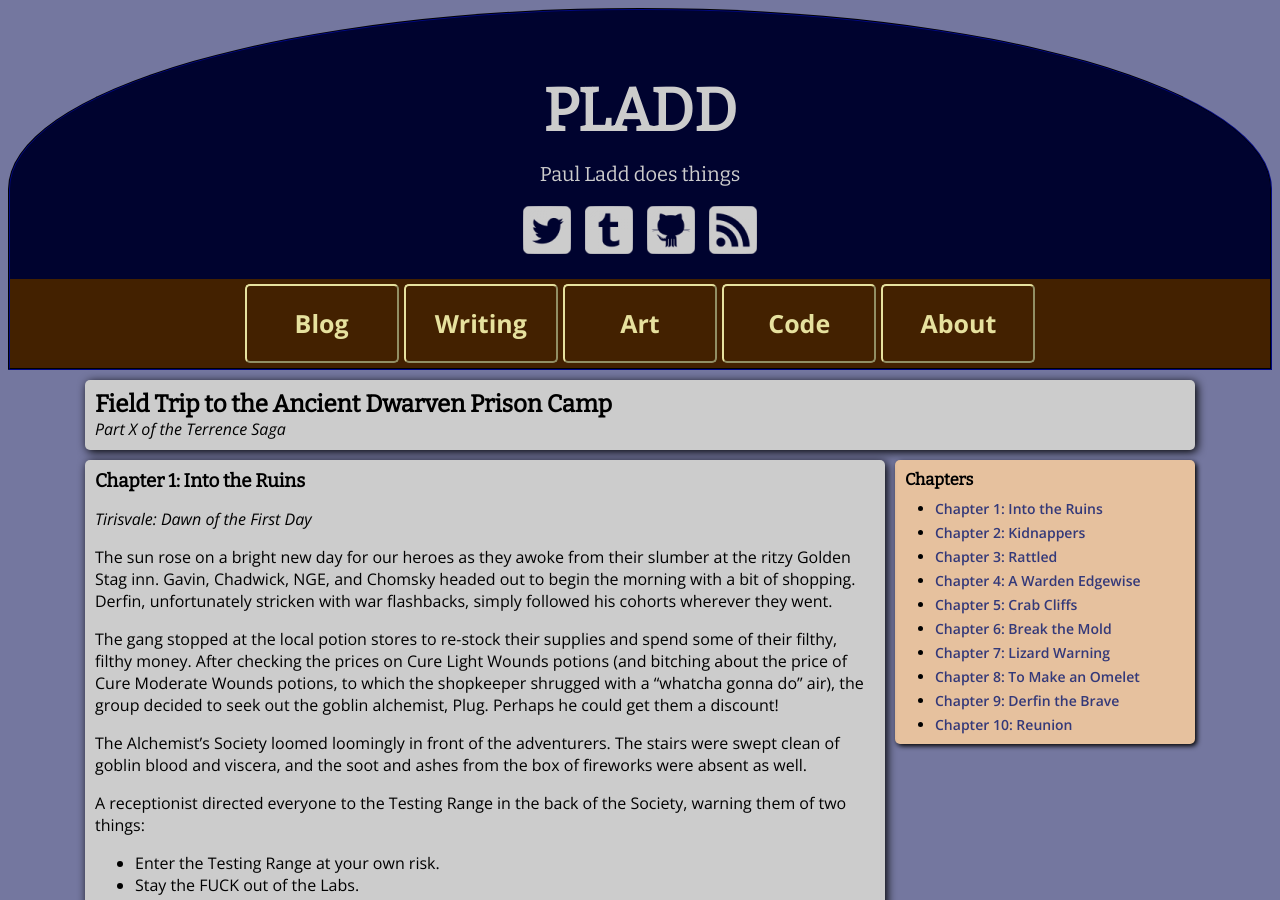
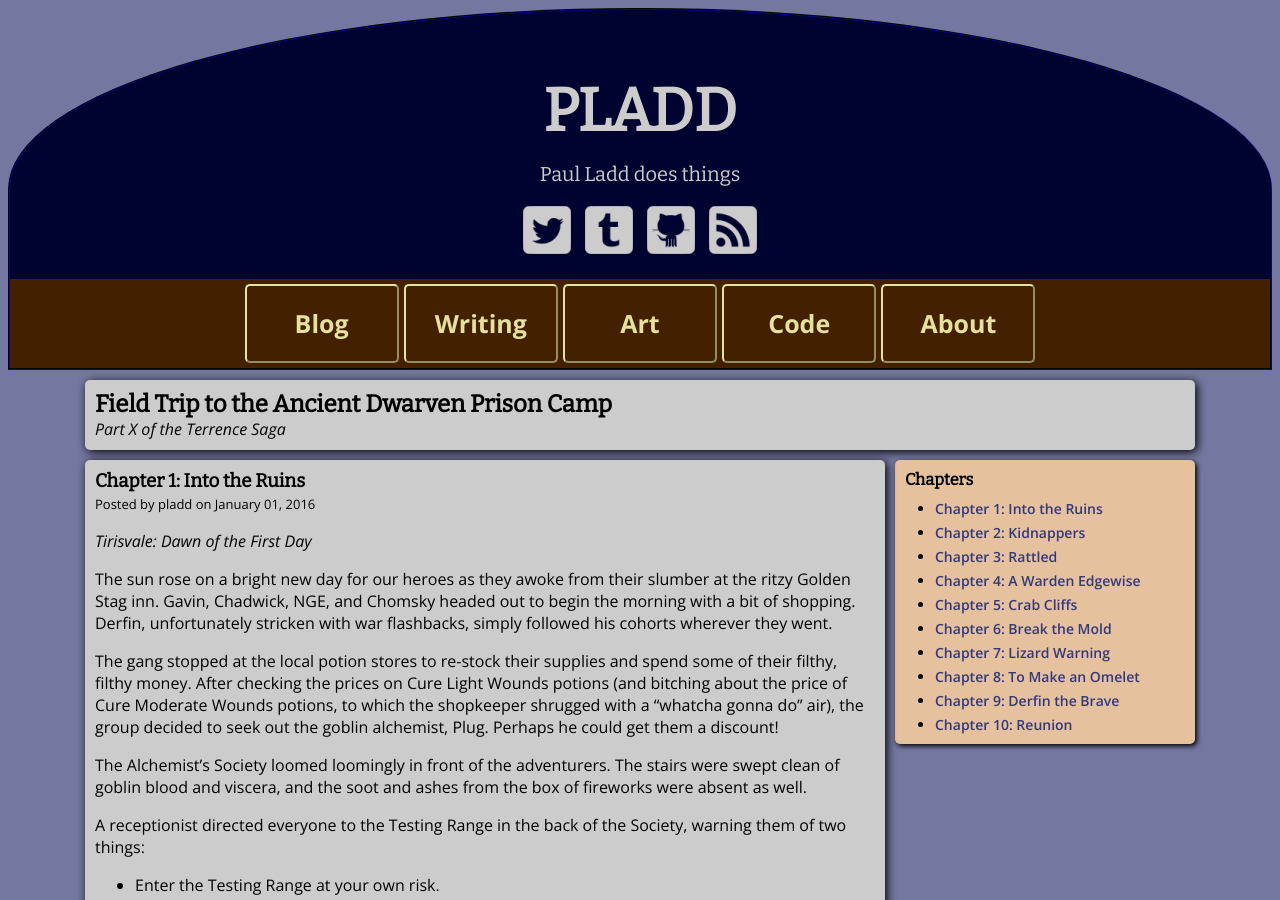
Before and after one commit to itspladd/personal-website-old, a Jekyll site: the page built from writing/rpg_stories/dwarven-prison-field-trip/_posts/2016-01-01-dwarven_prison_ch01.md, in a window 1280 px wide and 900 px high. Built offline with Jekyll 4.4.1, drawn with Linux system fonts in a browser that asks for light colours; some of the changed text lies outside the part shown.

Commit message:
chapter layout: moving author to top
Putting the date-author at the bottom of the page interferes with the
prev-next buttons

```diff
--- a/_layouts/chapter.html
+++ b/_layouts/chapter.html
@@ -26,8 +26,8 @@
 <section>
     <article>
         <h3>Chapter {{ page.chapter }}: {{ page.chapter-title }}</h3>
+        <span class="date-author">Posted by {{ page.author }} on {{ page.date | date: '%B %d, %Y' }}</span>
         {{ content }}
         {% include prev-next.html %}
-        <span class="date-author">Posted by {{ page.author }} on {{ page.date | date: '%B %d, %Y' }}</span>
     </article>
 </section>
```
